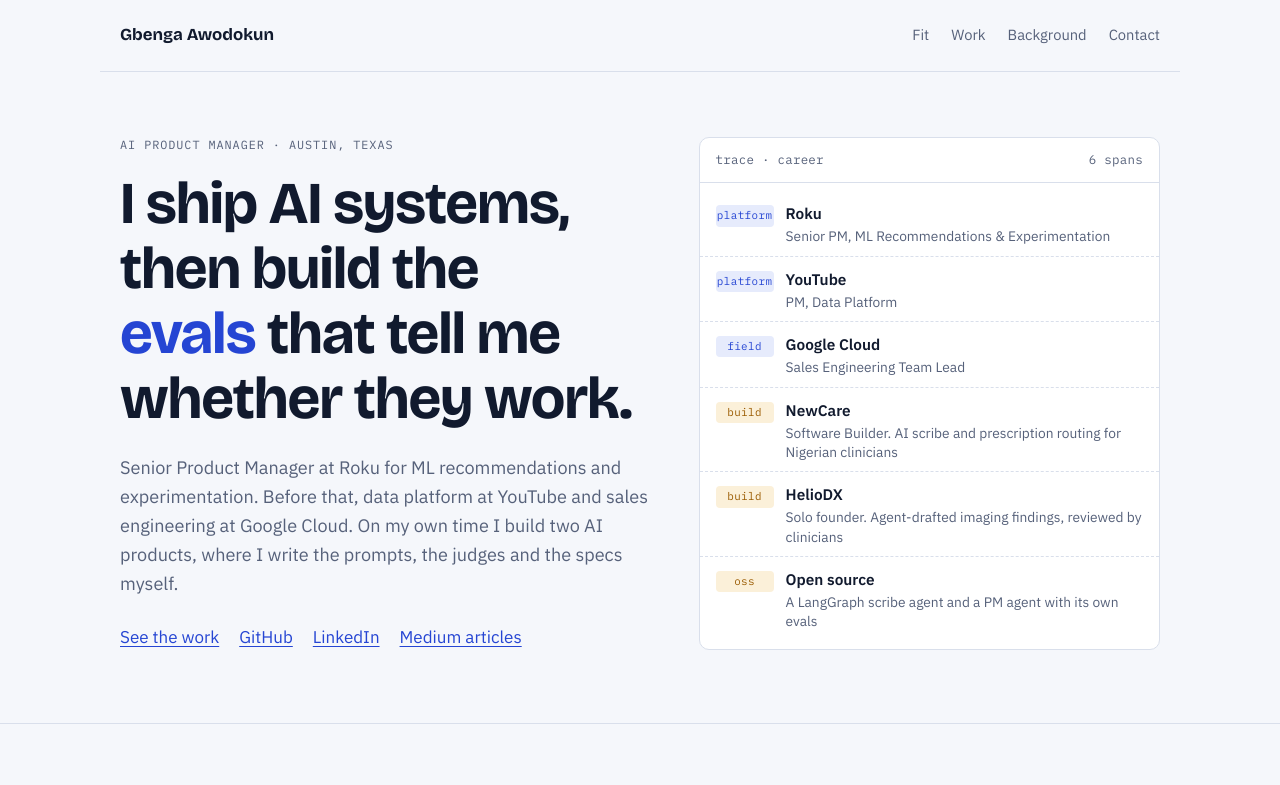
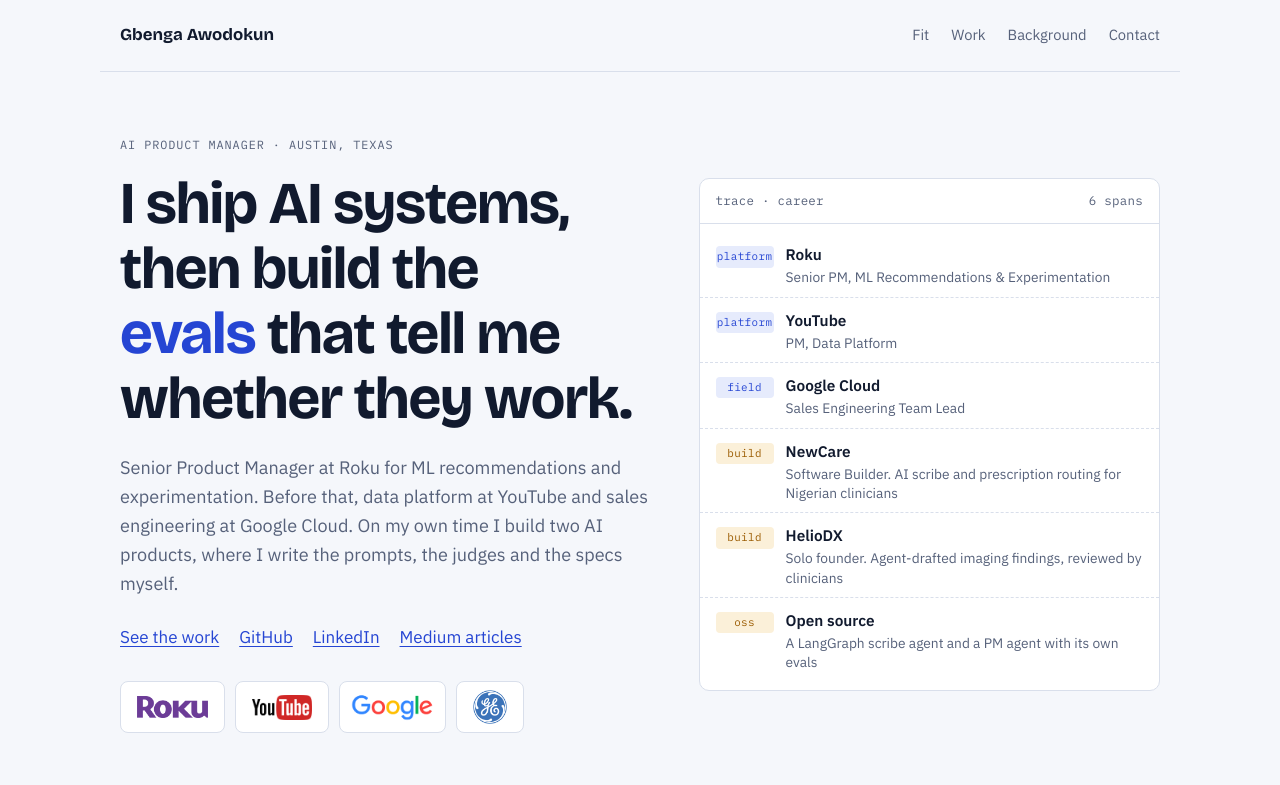
Before and after one commit to newadays/newadays.github.io, a plain HTML site: page index.html in a window 1280 px wide. Shown: the top 785 px of the page. Drawn offline with nearby package versions, Linux system fonts and the light colour scheme.

Commit message:
Add company logos to hero

```diff
--- a/index.html
+++ b/index.html
@@ -95,6 +95,21 @@ p { margin: 0; }
 .hero h1 em { font-style: normal; color: var(--accent); }
 .hero .lede { margin-top: 22px; font-size: 1.13rem; color: var(--muted); max-width: 34em; }
 .hero .where { margin-top: 26px; display: flex; flex-wrap: wrap; gap: 8px 20px; }
+.logos { margin: 30px 0 0; padding: 0; list-style: none; display: flex; flex-wrap: wrap; align-items: center; gap: 10px; }
+.logos li {
+  display: flex;
+  align-items: center;
+  justify-content: center;
+  height: 52px;
+  padding: 0 16px;
+  background: #ffffff;
+  border: 1px solid var(--line);
+  border-radius: 8px;
+}
+.logos img { display: block; height: 22px; width: auto; }
+.logos .yt { height: 25px; }
+.logos .goog { height: 50px; margin-inline: -8px; }
+.logos .ge { height: 34px; }
 
 .trace {
   background: var(--surface);
@@ -236,6 +251,12 @@ footer { padding-block: 26px 40px; border-top: 1px solid var(--line); color: var
       <h1 style="margin-top:16px">I ship AI systems, then build the <em>evals</em> that tell me whether they work.</h1>
       <p class="lede">Senior Product Manager at Roku for ML recommendations and experimentation. Before that, data platform at YouTube and sales engineering at Google Cloud. On my own time I build two AI products, where I write the prompts, the judges and the specs myself.</p>
       <p class="where"><a href="#work">See the work</a><a href="https://github.com/newadays">GitHub</a><a href="https://www.linkedin.com/in/gbengawodokun/">LinkedIn</a><a href="https://medium.com/@gbenga-awodokun">Medium articles</a></p>
+      <ul class="logos" aria-label="Companies I have worked at">
+        <li><img src="logos/Roku_logo.svg.webp" alt="Roku" width="3840" height="1195"></li>
+        <li><img class="yt" src="logos/youtube-2-logo-png-transparent.png" alt="YouTube" width="2400" height="998"></li>
+        <li><img class="goog" src="logos/Google-Logo-1.png" alt="Google" width="3840" height="2159"></li>
+        <li><img class="ge" src="logos/General_Electric_logo.svg.webp" alt="GE" width="3840" height="3840"></li>
+      </ul>
     </div>
 
     <aside class="trace" aria-label="Career at a glance">
```
